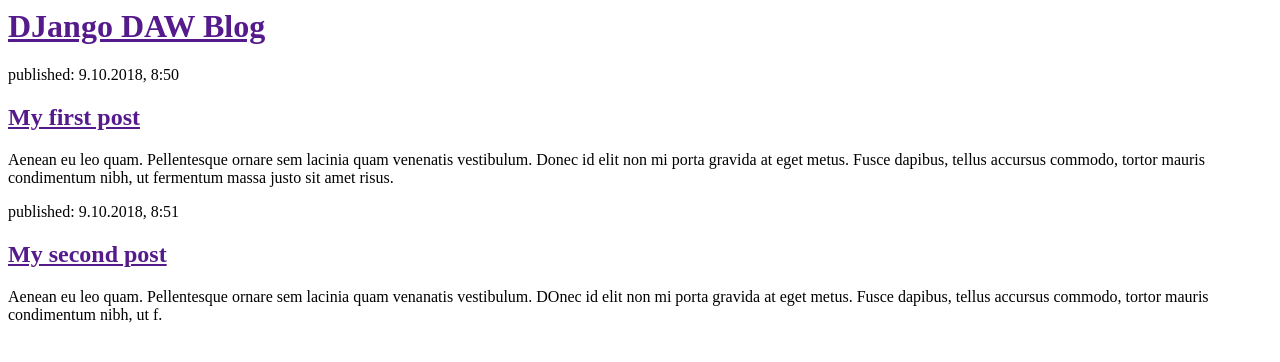
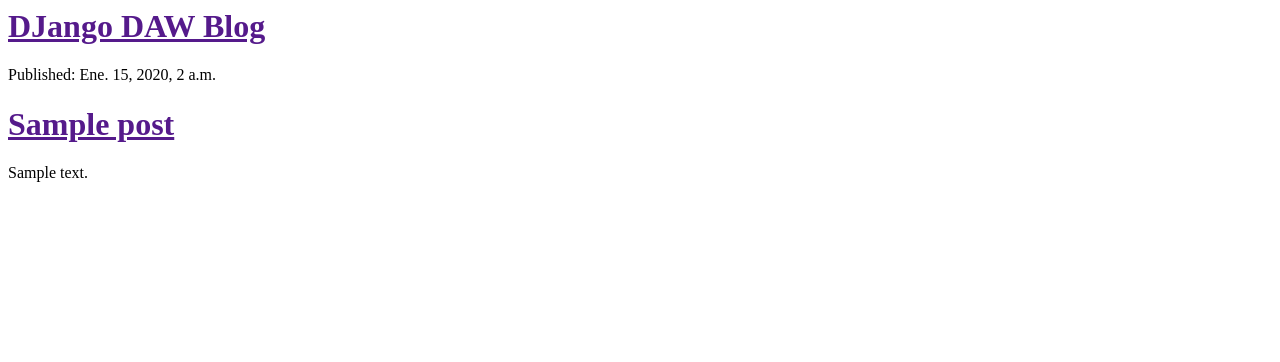
Before and after one commit to CoAnheru/my-first-blog, a Django app: template blog/templates/blog/post_list.html in a window 1280 px wide. Shown: the top 362 px of the page. Run offline with Django 3.2, Linux system fonts and the light colour scheme; the template is opened without the code that fills it: values that come from a table or form of the project are taken from there, others are empty; tables that the repository leaves empty hold one stand-in row (values such as "Sample post").

Commit message:
modificamos view y el template html

```diff
--- a/blog/templates/blog/post_list.html
+++ b/blog/templates/blog/post_list.html
@@ -6,15 +6,13 @@
 	    <div>
 		    <h1><a href="">DJango DAW Blog</a></h1>
 	    </div>
+	    {% for post in posts %}
 	    <div>
-		    <p>published: 9.10.2018, 8:50</p>
-		    <h2><a href="">My first post</a></h2>
-		    <p>Aenean eu leo quam. Pellentesque ornare sem lacinia quam venenatis vestibulum. Donec id elit non mi porta gravida at eget metus. Fusce  dapibus, tellus accursus commodo, tortor mauris condimentum nibh, ut fermentum massa justo sit amet risus.</p>
+		 <p>Published: {{ post.published_date }}</p>
+		 <h1><a href="">{{ post.title}}</a></h1>
+		 <p> {{ post.text|linebreaksbr}}</p>
 	    </div>
-	    <div>
-		    <p>published: 9.10.2018, 8:51</p>
-		    <h2><a href="">My second post</a></h2>
-		    <p>Aenean eu leo quam. Pellentesque ornare sem lacinia quam venanatis vestibulum. DOnec id elit non mi porta gravida at eget metus. Fusce dapibus, tellus accursus commodo, tortor mauris condimentum nibh, ut f. </p>
-	    </div>
+	    {% endfor %}
+
 </body>
 </html>
--- a/blog/views.py
+++ b/blog/views.py
@@ -1,6 +1,9 @@
 from django.shortcuts import render
+from django.utils import timezone
+from .models import Post
 
 # Create your views here.
 
 def post_list (request):
-    return render (request, 'blog/post_list.html', {})
+    posts= Post.objects.filter(published_date__lte=timezone.now()).order_by('published_date')
+    return render (request, 'blog/post_list.html', {'posts': posts})
```
